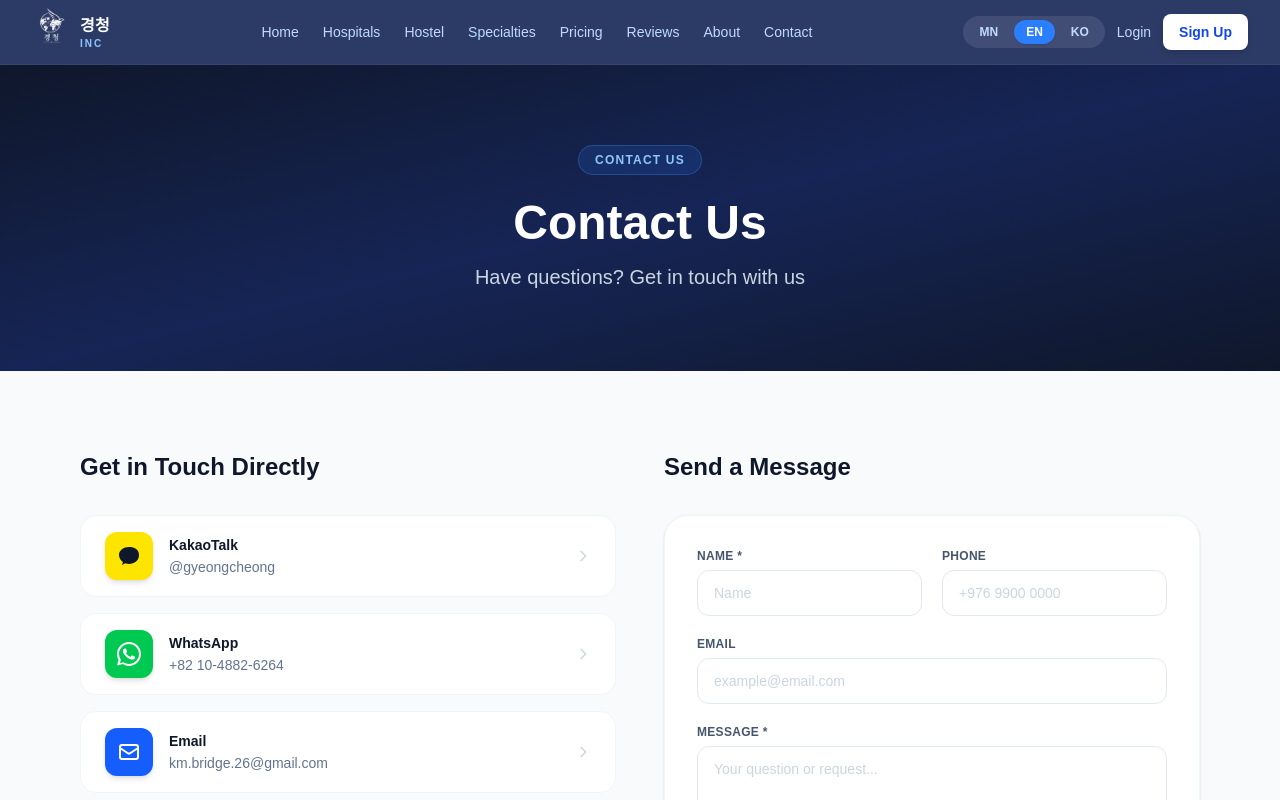
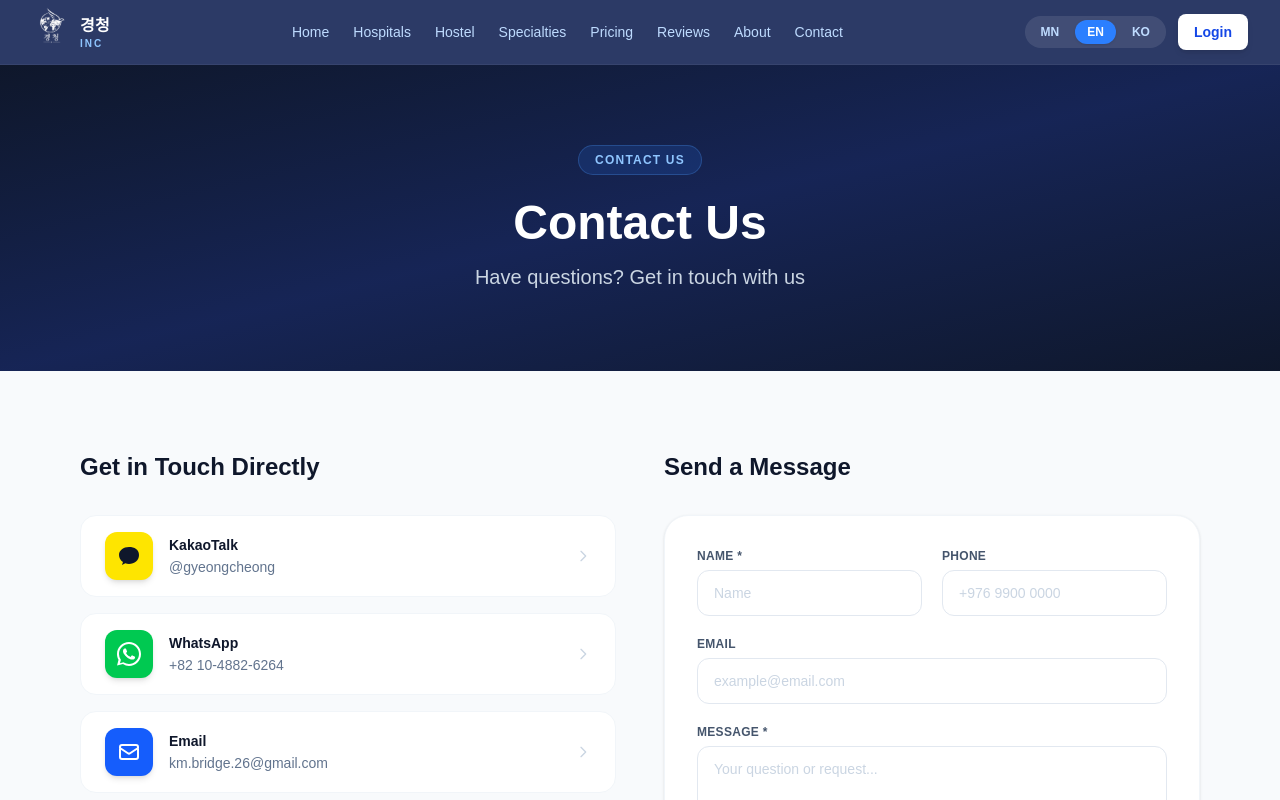
Before and after one commit to ggtogtokh-ux/K-Bridge, a Next.js app: page /en/contact in a window 1280 px wide. Shown: the top 800 px of the page. Built offline with nearby package versions, Linux system fonts and the light colour scheme.

Commit message:
fix: remove sign-up button from navbar

```diff
--- a/components/Navbar.js
+++ b/components/Navbar.js
@@ -96,15 +96,9 @@ export default function Navbar() {
             </div>
             <Link
               href={localePath('/login')}
-              className="text-sm font-medium text-blue-200 hover:text-white transition-colors"
+              className="bg-white text-blue-700 hover:bg-blue-50 text-sm font-bold px-4 py-2 rounded-lg transition-all shadow-md"
             >
               {t('login')}
-            </Link>
-            <Link
-              href={localePath('/signup')}
-              className="bg-white text-blue-700 hover:bg-blue-50 text-sm font-bold px-4 py-2 rounded-lg transition-all shadow-md"
-            >
-              {t('signup')}
             </Link>
           </div>
 
@@ -147,11 +141,8 @@ export default function Navbar() {
             ))}
           </div>
           <div className="flex gap-2 pt-1">
-            <Link href={localePath('/login')} className="flex-1 text-center text-sm font-medium border border-white/20 rounded-lg py-2 text-blue-200" onClick={() => setMenuOpen(false)}>
+            <Link href={localePath('/login')} className="flex-1 text-center text-sm font-bold bg-white text-blue-700 rounded-lg py-2" onClick={() => setMenuOpen(false)}>
               {t('login')}
-            </Link>
-            <Link href={localePath('/signup')} className="flex-1 text-center text-sm font-bold bg-white text-blue-700 rounded-lg py-2" onClick={() => setMenuOpen(false)}>
-              {t('signup')}
             </Link>
           </div>
         </div>
```
